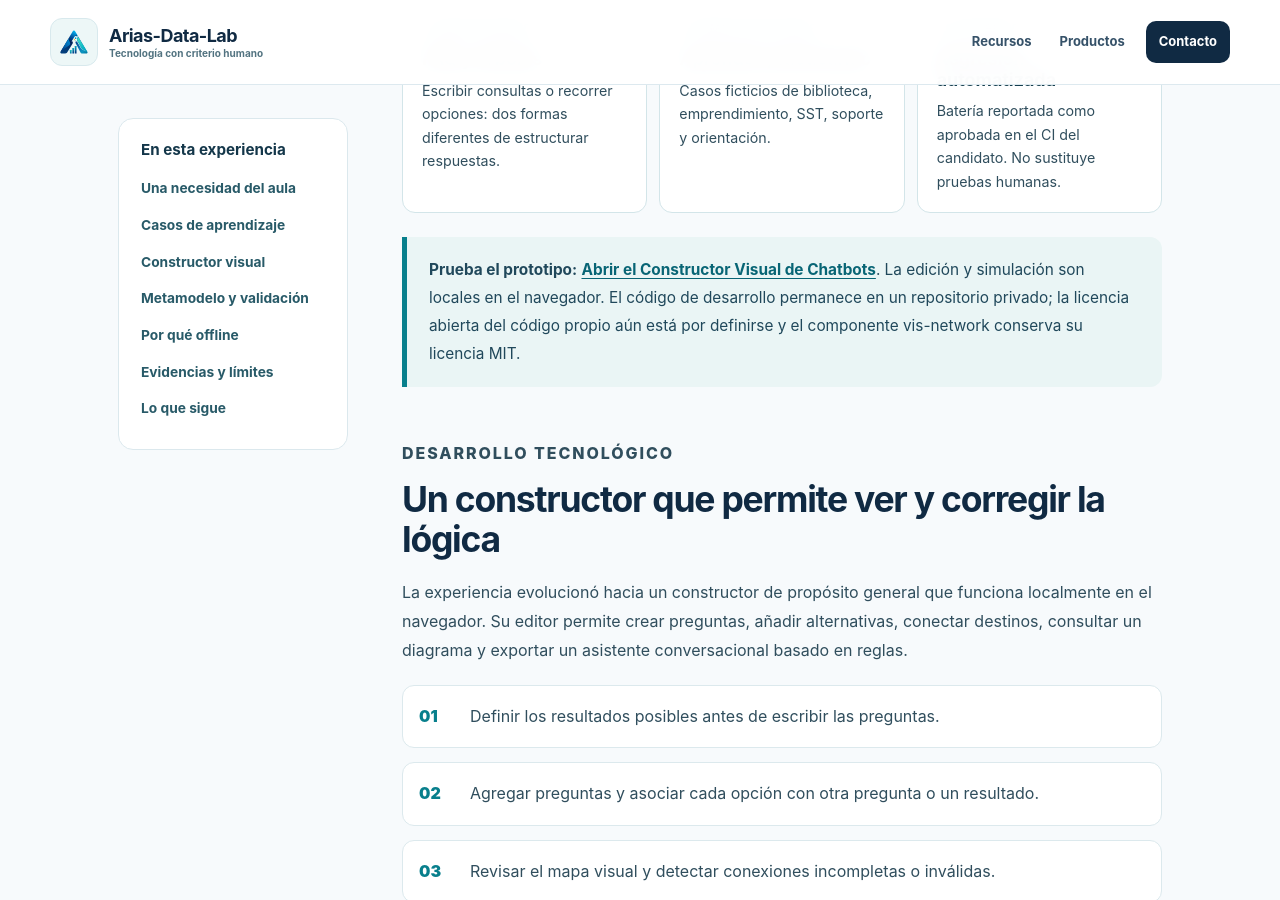
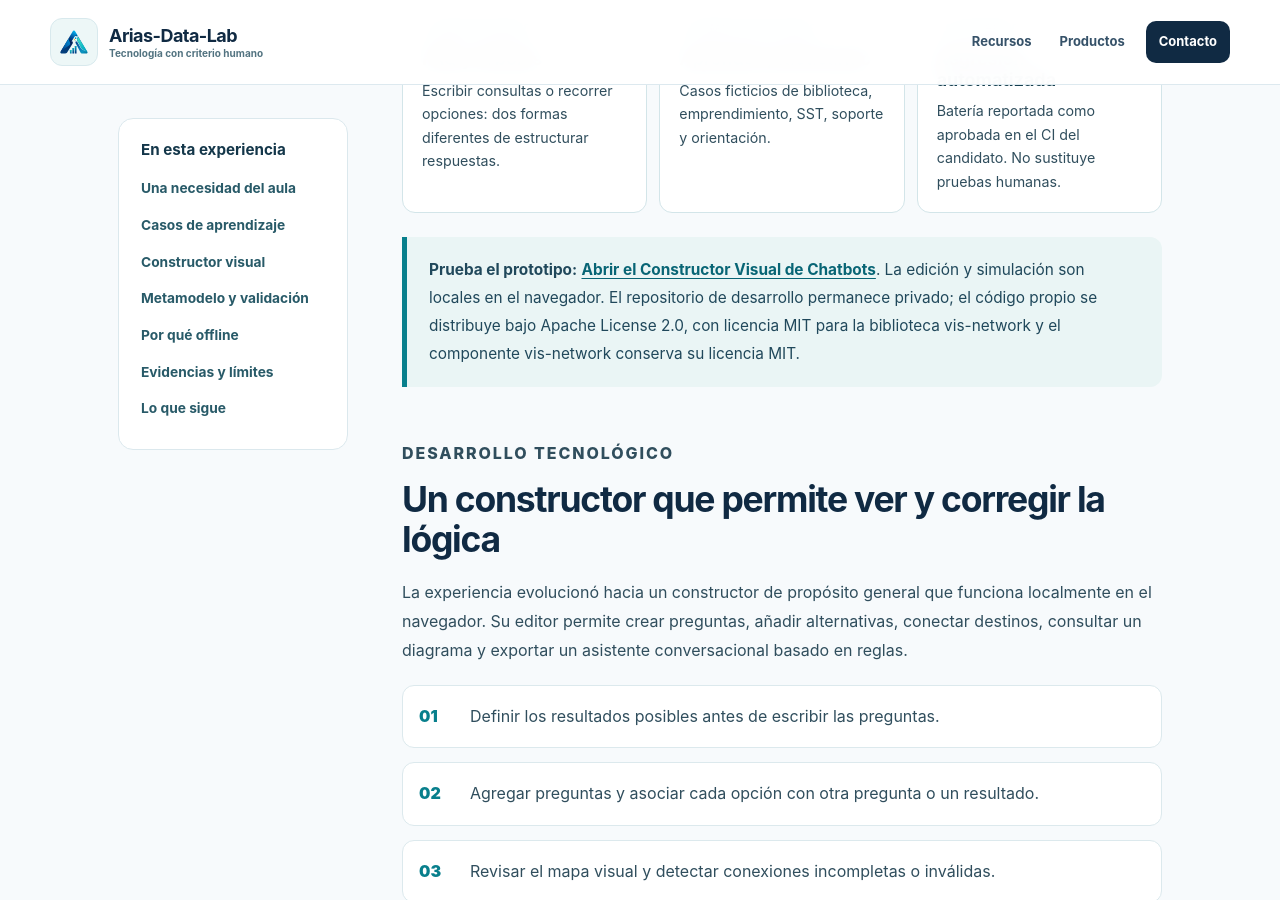
Before and after one commit to ljarias/ljarias.github.io, a Jekyll site: the page experiencias/chatbots-offline/index.html, which Jekyll copies as it is, in a window 1280 px wide and 900 px high, scrolled down 2038 px. Built offline with Jekyll 4.4.1, drawn with Linux system fonts in a browser that asks for light colours.

Commit message:
docs: actualizar artículo tras adopción Apache-2.0

```diff
--- a/experiencias/chatbots-offline/index.html
+++ b/experiencias/chatbots-offline/index.html
@@ -175,7 +175,7 @@
             <div class="case-card"><b>8 demostraciones</b><h3>Aprender practicando</h3><p>Casos ficticios de biblioteca, emprendimiento, SST, soporte y orientación.</p></div>
             <div class="case-card"><b>39 pruebas</b><h3>Regresión automatizada</h3><p>Batería reportada como aprobada en el CI del candidato. No sustituye pruebas humanas.</p></div>
           </div>
-          <div class="case-callout"><p><strong>Prueba el prototipo:</strong> <a href="../../herramientas/constructor-chatbots/">Abrir el Constructor Visual de Chatbots</a>. La edición y simulación son locales en el navegador. El código de desarrollo permanece en un repositorio privado; la licencia abierta del código propio aún está por definirse y el componente vis-network conserva su licencia MIT.</p></div>
+          <div class="case-callout"><p><strong>Prueba el prototipo:</strong> <a href="../../herramientas/constructor-chatbots/">Abrir el Constructor Visual de Chatbots</a>. La edición y simulación son locales en el navegador. El repositorio de desarrollo permanece privado; el código propio se distribuye bajo Apache License 2.0, con licencia MIT para la biblioteca vis-network y el componente vis-network conserva su licencia MIT.</p></div>
         </section>
         <section id="constructor" aria-labelledby="constructor-title">
           <p class="case-label">Desarrollo tecnológico</p>
```
